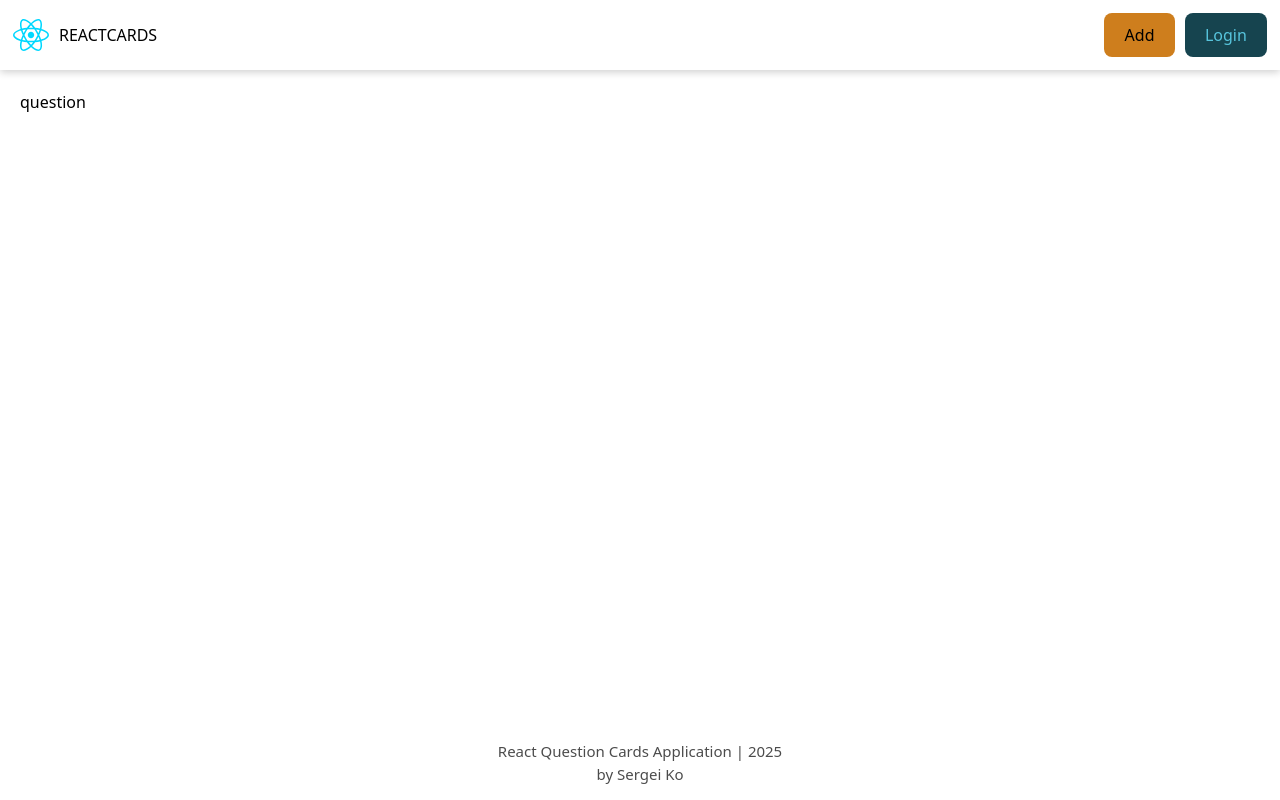
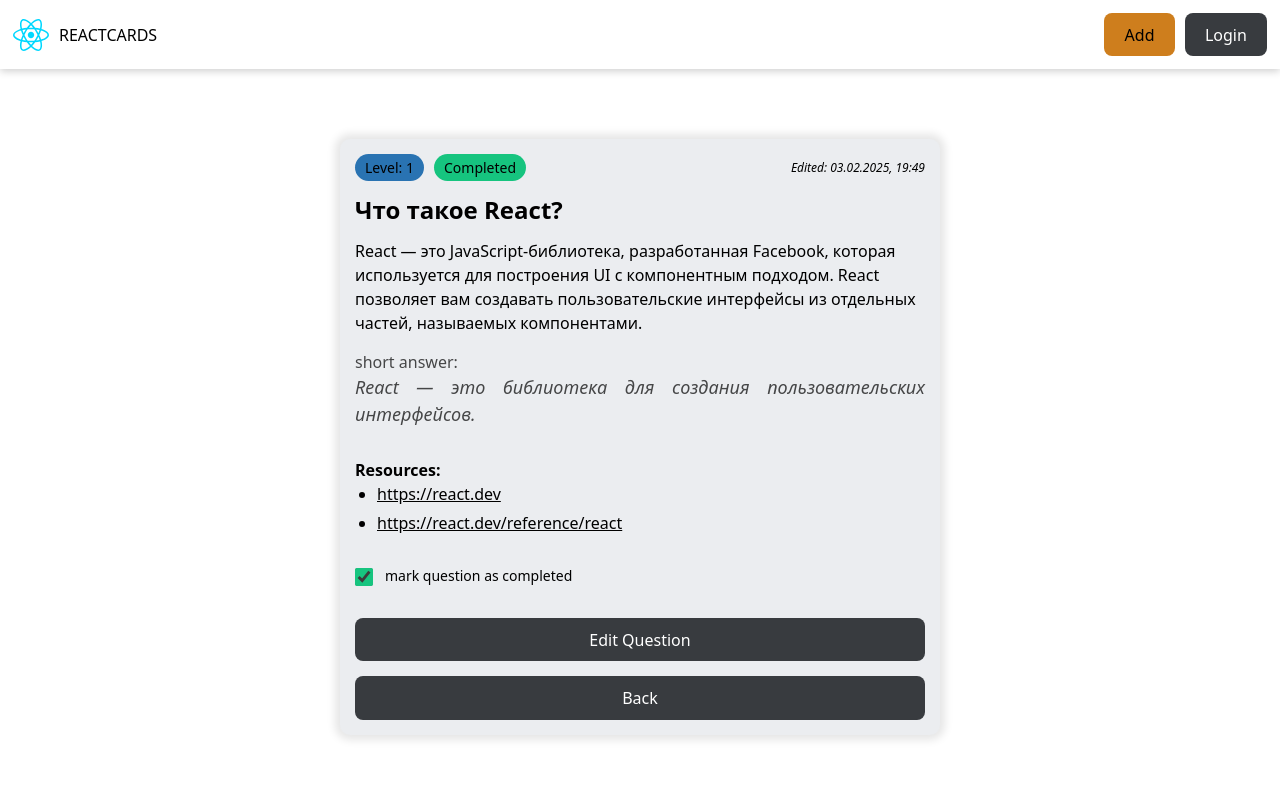
Before and after one commit to sergei404/react-app-course, a React (Vite) app: page /question/1 in a window 1280 px wide. Built offline with nearby package versions, Linux system fonts and the light colour scheme; data requests are answered from the project's data file.

Commit message:
add question page

```diff
--- a/db.json
+++ b/db.json
@@ -11,7 +11,8 @@
       ],
       "level": 1,
       "completed": true,
-      "editDate": "03.02.2025, 19:49"
+      "editDate": "03.02.2025, 19:49",
+      "complited": true
     },
     {
       "id": "2",
@@ -23,7 +24,8 @@
       ],
       "level": 2,
       "completed": false,
-      "editDate": "03.02.2025, 20:25"
+      "editDate": "03.02.2025, 20:25",
+      "complited": true
     },
     {
       "id": "3",
@@ -69,7 +71,8 @@
         "https://react.dev/learn/state-a-components-memory"
       ],
       "level": 2,
-      "completed": true
+      "completed": true,
+      "complited": false
     },
     {
       "id": "7",
--- a/src/App.jsx
+++ b/src/App.jsx
@@ -2,6 +2,7 @@
 import { MainLayout } from "./components/MainLayout";
 import { HomePage } from "./pages/HomePage";
 import { NotFoundPage } from "./pages/NotFoundPage";
+import { QuestionPage } from "./pages/QuestionPage";
 
 function App() {
   return (
@@ -11,7 +12,7 @@
           <Route path="/" element={<HomePage />}></Route>
           <Route path="/forbidden" element={<div>forbidden!!!</div>}></Route>
           <Route path="/addquestion" element={<div>add question</div>}></Route>
-          <Route path="/question/:id" element={<div>question</div>}></Route>
+          <Route path="/question/:id" element={<QuestionPage />}></Route>
           <Route path="*" element={<NotFoundPage />}></Route>
         </Route>
       </Routes>
--- a/src/components/Button/Button.jsx
+++ b/src/components/Button/Button.jsx
@@ -1,6 +1,6 @@
 import classes from "./Button.module.css";
 
-export const Button = ({onClick, isActive, isDisabled, children}) => {
+export const Button = ({ onClick, isActive, isDisabled, children }) => {
   return (
     <button onClick={onClick} className={`${classes.btn} ${isActive ? classes.active : ""}`} disabled={isDisabled}>
       {children}
--- a/src/components/Loader/Loader.jsx
+++ b/src/components/Loader/Loader.jsx
@@ -7,3 +7,7 @@
     </div>
   );
 };
+
+export const SmallLoader = () => {
+  return <span class={cls.smallLoader}></span>;
+};
--- a/src/components/Loader/Loader.module.css
+++ b/src/components/Loader/Loader.module.css
@@ -43,3 +43,23 @@
     transform: rotateY(3600deg);
   }
 }
+
+.smallLoader {
+  width: 28px;
+  height: 28px;
+  border: 3px dotted #FFF;
+  border-radius: 50%;
+  display: inline-block;
+  position: relative;
+  box-sizing: border-box;
+  animation: rotation 2s linear infinite;
+}
+
+@keyframes rotation {
+  0% {
+    transform: rotate(0deg);
+  }
+  100% {
+    transform: rotate(360deg);
+  }
+}
--- a/src/components/Loader/index.jsx
+++ b/src/components/Loader/index.jsx
@@ -1 +1 @@
-export { Loader } from "./Loader";
+export { Loader, SmallLoader } from "./Loader";
--- a/src/index.css
+++ b/src/index.css
@@ -40,8 +40,8 @@
     --main-bg-color: #fff;
     --text-color: #000;
 
-    --btn-bg-color: #16444f;
-    --btn-text-color: #57c4dc;
+    --btn-bg-color: #383b3f;
+    --btn-text-color: #fff;
 
     --card-bg-color: #ebedf0;
   }
@@ -51,8 +51,8 @@
     --main-bg-color: #23272f;
     --text-color: #fff;
 
-    --btn-bg-color: #383b3f;
-    --btn-text-color: #fff;
+    --btn-bg-color: #16444f;
+    --btn-text-color: #57c4dc;
 
     --card-bg-color: #343a46;
   }
--- a/src/pages/HomePage/HomePage.jsx
+++ b/src/pages/HomePage/HomePage.jsx
@@ -8,11 +8,12 @@
 import { SearchInput } from "../../components/SearchInput";
 import { Button } from "../../components/Button";
 
-const DEFAULT_PER_PAGE = 10;
+//const DEFAULT_PER_PAGE = 10;
 
 export const HomePage = () => {
   const controlsContainerRef = useRef();
-  const [searchParams, setSearchParams] = useState(`?_page=1&_per_page=${DEFAULT_PER_PAGE}`);
+  const [countSelectValue, setCountSelectValue] = useState(10);
+  const [searchParams, setSearchParams] = useState(`?_page=1&_per_page=${countSelectValue}`);
   const [cards, setCards] = useState({});
   const [searchValue, setSearchValue] = useState("");
   const [sortSelectValue, setSortSelectValue] = useState("");
@@ -53,13 +54,18 @@
 
   const onSortChangeHandler = (evt) => {
     setSortSelectValue(evt.target.value);
-    setSearchParams(`?_page=1&_per_page=${DEFAULT_PER_PAGE}&${evt.target.value}`);
+    setSearchParams(`?_page=1&_per_page=${countSelectValue}&${evt.target.value}`);
+  };
+
+  const onCountChangeValue = (evt) => {
+    setCountSelectValue(evt.target.value);
+    setSearchParams(`?_page=1&_per_page=${evt.target.value}&${sortSelectValue}`);
   };
 
   const paginationHandler = (evt) => {
     if (evt.target instanceof HTMLButtonElement) {
-      setSearchParams(`?_page=${evt.target.textContent}&_per_page=${DEFAULT_PER_PAGE}&${sortSelectValue}`);
-      controlsContainerRef.current.scrollIntoView({behavior: "smooth" });
+      setSearchParams(`?_page=${evt.target.textContent}&_per_page=${countSelectValue}&${sortSelectValue}`);
+      controlsContainerRef.current.scrollIntoView({ behavior: "smooth" });
     }
   };
 
@@ -75,6 +81,14 @@
           <option value="_sort=completed">complited ASC</option>
           <option value="_sort=-completed">complited DESC</option>
         </select>
+        <select onChange={onCountChangeValue} value={countSelectValue} className={cls.select}>
+          <option disabled>count by</option>
+          <hr />
+          <option value="10">10</option>
+          <option value="25">25</option>
+          <option value="50">50</option>
+          <option value="100">100</option>
+        </select>
       </div>
       {isLoading && <Loader />}
       {error && <p>{error}</p>}
@@ -83,11 +97,13 @@
         <p className={cls.noCards}>No cards...</p>
       ) : (
         <div className={cls.paginationContainer} onClick={paginationHandler}>
-          {pagination.map((el) => (
-            <Button key={el} isActive={el === +searchParams[searchParams.indexOf("=") + 1]}>
-              {el}
-            </Button>
-          ))}
+          {countSelectValue > questions.length
+            ? null
+            : pagination.map((el) => (
+                <Button key={el} isActive={el === +searchParams[searchParams.indexOf("=") + 1]}>
+                  {el}
+                </Button>
+              ))}
         </div>
       )}
     </>
--- /dev/null
+++ b/src/pages/QuestionPage/QuestionPage.jsx
@@ -0,0 +1,98 @@
+import { Link, useNavigate, useParams } from "react-router-dom";
+import cls from "./QuestionPage.module.css";
+import { Button } from "../../components/Button";
+import { Badge } from "../../components/Badge";
+import { useEffect, useState } from "react";
+import { useFetch } from "../../hooks/useFetch";
+import { API_URL } from "../../constants";
+import { Loader, SmallLoader } from "../../components/Loader";
+
+export const QuestionPage = () => {
+  const navigate = useNavigate();
+  const { id } = useParams();
+  const [isChecked, setIsChecked] = useState(true);
+  const [card, setCard] = useState(null);
+
+  const levelVariant = () => (card.level === 1 ? "primary" : card.level === 2 ? "warning" : "alert");
+  const completedVariant = () => (card.completed ? "success" : "primary");
+
+  const [fetchCard, isCardLoading] = useFetch(async () => {
+    const response = await fetch(`${API_URL}/react/${id}`);
+    const data = await response.json();
+    setCard(data);
+  });
+
+  const [updateCard, isCardUpdated] = useFetch(async (isChecked) => {
+    const response = await fetch(`${API_URL}/react/${card.id}`, {
+      method: "PATCH",
+      body: JSON.stringify({ completed: isChecked }),
+    });
+    const data = await response.json();
+    setCard(data);
+  });
+
+  useEffect(() => {
+    fetchCard();
+  }, []);
+
+   useEffect(() => {
+    card !== null && setIsChecked(card.completed)
+  }, [card]);
+
+  const checkboxChangeHandler = () => {
+    setIsChecked(!isChecked);
+    updateCard(!isChecked);
+  };
+
+  return (
+    <>
+      {isCardLoading && <Loader />}
+      {card !== null && (
+        <div className={cls.container}>
+          <div className={cls.cardLabels}>
+            <Badge variant={levelVariant()}>Level: {card.level}</Badge>
+            <Badge variant={completedVariant()}>{card.completed ? "Completed" : "Not Completed"}</Badge>
+            {card?.editDate && <p className={cls.editDate}>Edited: {card.editDate}</p>}
+          </div>
+          <h5 className={cls.cardTitle}>{card.question}</h5>
+          <p className={cls.description}>{card.description}</p>
+          <div className={cls.cardAnswers}>
+            <label>short answer: </label>
+            <p className={cls.cardAnswer}>{card.answer}</p>
+          </div>
+          <div>
+            <h6 className={cls.cardLinksTitle}>Resources:</h6>
+            <ul className={cls.cardLinks}>
+              {card.resources.map((link, i) => {
+                return (
+                  <li key={i}>
+                    <a href={link.trim()} target="_blank" rel="noreferrer">
+                      {link.trim()}
+                    </a>
+                  </li>
+                );
+              })}
+            </ul>
+          </div>
+          <label className={cls.checkWrapper}>
+            <input
+              type="checkbox"
+              className={cls.checkbox}
+              checked={isChecked}
+              onChange={checkboxChangeHandler}
+              disabled={isCardUpdated}
+            />
+            <span>mark question as completed</span>
+            {isCardUpdated && <SmallLoader />}
+          </label>
+          <Button onClick={() => navigate(`/editquestion/${card.id}`)} isDisabled={isCardUpdated}>
+            Edit Question
+          </Button>
+          <Button onClick={() => navigate(`/`)} isDisabled={isCardUpdated}>
+            Back
+          </Button>
+        </div>
+      )}
+    </>
+  );
+};
--- /dev/null
+++ b/src/pages/QuestionPage/QuestionPage.module.css
@@ -0,0 +1,93 @@
+.container {
+  width: 100%;
+  max-width: 600px;
+  height: max-content;
+  border-radius: 10px;
+  margin: 50px auto;
+  padding: 15px;
+  background-color: var(--card-bg-color);
+  color: var(--text-color);
+  box-shadow: 0 0 8px 5px rgba(0, 0, 0, 0.1);
+  display: flex;
+  flex-direction: column;
+  justify-content: flex-start;
+  align-items: flex-start;
+  gap: 15px;
+
+  button {
+    width: 100%;
+  }
+}
+
+.cardLabels {
+  width: 100%;
+  display: flex;
+  flex-wrap: wrap;
+  justify-content: flex-start;
+  align-items: center;
+  gap: 10px;
+}
+
+.editDate {
+    margin-left: auto;
+    justify-self: end;
+    font-size: 12px;
+    font-style: italic;
+}
+
+.cardTitle {
+  font-size: 24px;
+  line-height: 28px;
+}
+
+.cardDescription {
+    font-size: 18px;
+    line-height: 24px;
+}
+
+.cardAnswers {
+  margin-top: auto;
+  opacity: 0.7;
+}
+.cardAnswer {
+  font-size: 18px;
+  font-style: italic;
+  text-align: justify;
+  margin-bottom: 15px;
+}
+
+.cardLinks {
+    display: flex;
+    flex-direction: column;
+    justify-content: flex-start;
+    align-items: flex-start;
+    gap: 5px;
+    margin-bottom: 15px;
+
+    li {
+      margin-left: 22px;
+    }
+}
+
+.cardLinksTitle {
+  font-size: 16px;
+}
+
+.checkWrapper {
+  display: flex;
+  justify-content: center;
+  align-items: center;
+  gap: 12px;
+  margin-bottom: 15px;
+
+  span {
+    font-size: 14px;
+    padding-bottom: 2px;
+  }
+}
+
+.checkbox {
+  width: 18px;
+  height: 18px;
+  accent-color: #16c47f;
+}
--- /dev/null
+++ b/src/pages/QuestionPage/index.jsx
@@ -0,0 +1 @@
+export { QuestionPage } from "./QuestionPage.jsx";
```
